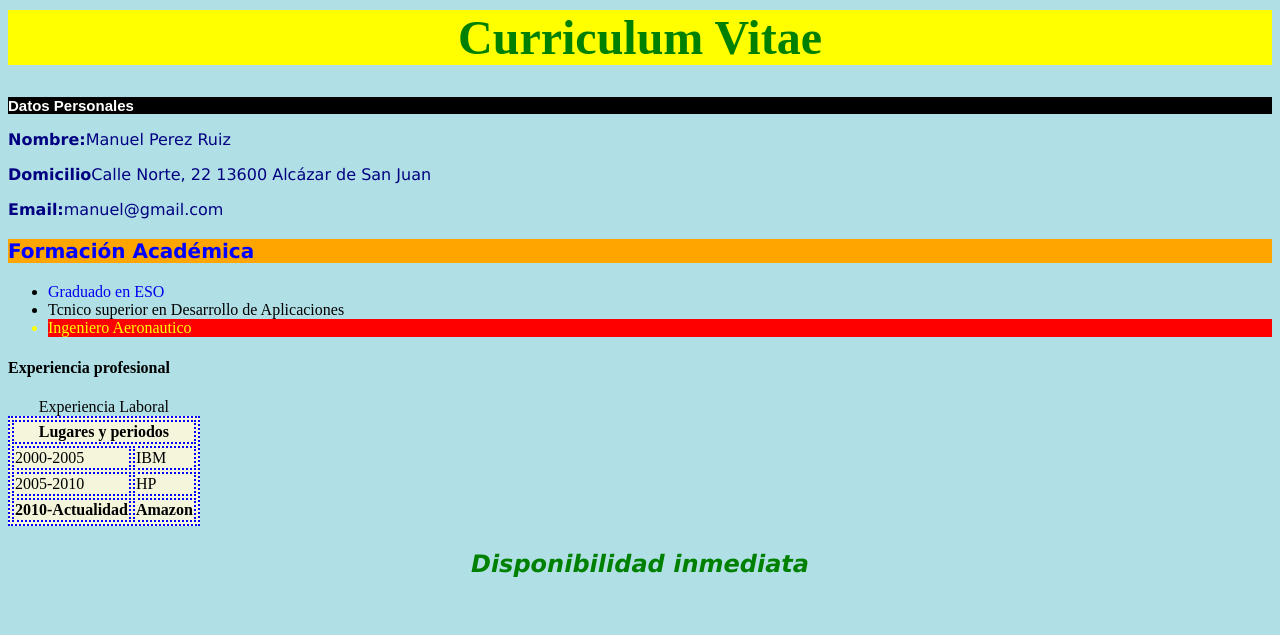
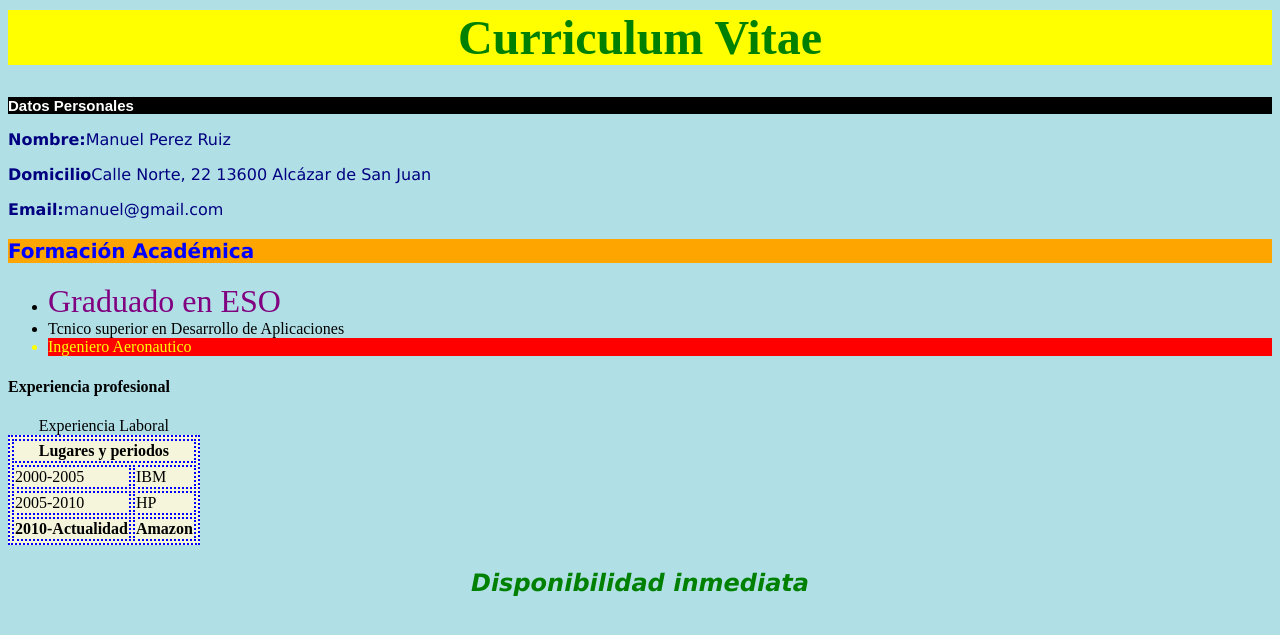
Before and after one commit to AngelCSR/curriculum1y2, a plain HTML site: page curriculum1.html in a window 1280 px wide. Shown: the part 61-696 px from the top of the page. Drawn offline with Linux system fonts and the light colour scheme.

Commit message:
curriculum1y2 v2

```diff
--- a/estilo1.css
+++ b/estilo1.css
@@ -30,6 +30,22 @@ table,th,td{
     border: 2px dotted blue;
 }
 a{text-decoration: none;}
+a:link {
+    color: purple;
+    font-size: 2em;
+}
+a:visited{ color: grey;}
+a:hover{
+    background-color: yellow;
+    color: red;
+    font-size: 20pt;
+    font-family: Arial, Helvetica, sans-serif;
+}
+a:active{
+    font-weight: bold;
+    color: green;
+}
+
 .importante{background-color: red; color: yellow;}
 .titulo-grande{
     font-weight: bold;
--- a/estilo2.css
+++ b/estilo2.css
@@ -26,3 +26,26 @@ table, th, td {
     background-color: orange;
     border: 2px solid red;
 }
+a {text-decoration: none; font-size: 1.5em; color: green;}
+a:link{
+    font-weight: bold;
+    font-size: 1.5em;
+    text-decoration: none;
+    color: green;
+}
+a:visited{
+    color: green;
+    font-style: italic;
+}
+a:hover{
+    color: orange;
+    background-color: green;
+    font-size: 18pt;
+    font-family: Arial, Helvetica, sans-serif;
+    font-weight: bold;
+}
+a:active{
+    color: red;
+    font-weight: bold;
+    font-size: 14pt;
+}
```
